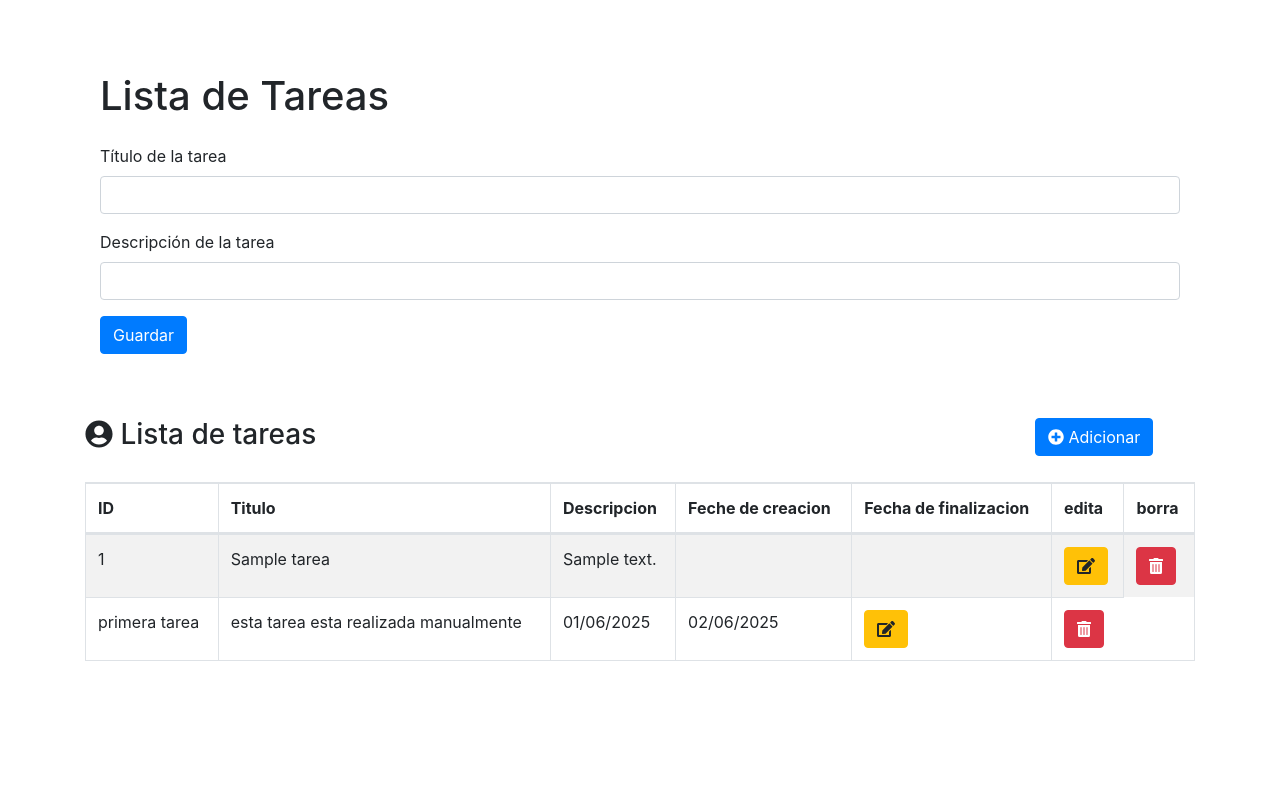
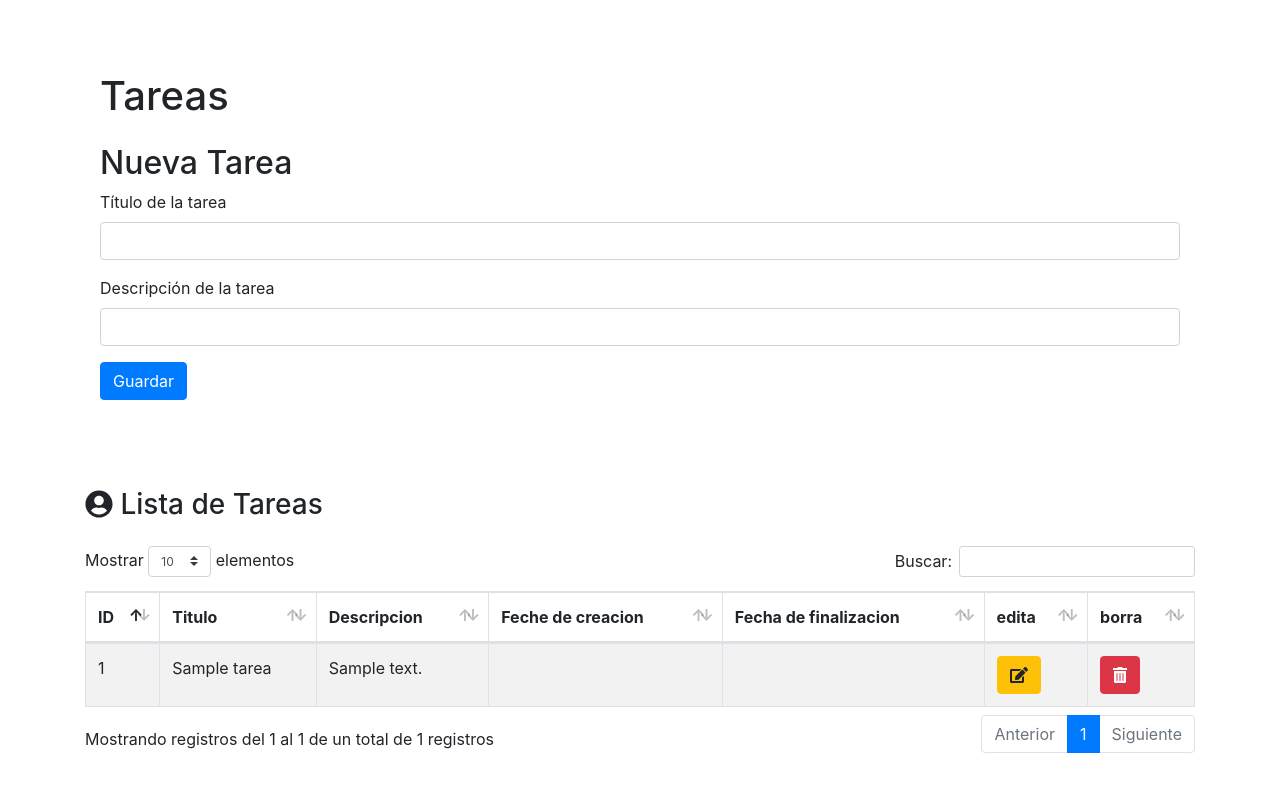
Before and after one commit to Camilo-git/toDo-php, a PHP site: page / in a window 1280 px wide. Run offline with PHP 8.4, Linux system fonts and the light colour scheme; tables that the repository leaves empty or names only in its code hold one stand-in row (values such as "Sample post"); some libraries are stand-ins or nearby versions.

Commit message:
Agregar funcionalidad para eliminar tareas y mejorar la gestión del formulario

```diff
--- a/index.php
+++ b/index.php
@@ -1,5 +1,12 @@
 <!DOCTYPE html>
 <html lang="es">
+<!-- <?php
+echo '<pre>';
+print_r($_GET);
+print_r($_POST);
+print_r($_REQUEST);
+echo '</pre>';
+?> -->
 
 <head>
     <!-- Required meta tags -->
@@ -15,21 +22,43 @@
 <body class="container my-4">
 
     <!-- creamos el formulario para crear una nueva tarea -->
-    <form class="form-group" action="task/new_task.php" method="post">
+     <!-- validamos si la accion es editar o nueva tarea -->
+      <?php
+      $accion = isset($_GET['accion']) ? $_GET['accion'] : 'Nueva Tarea';
+      if ($accion === 'Editar') {
+          $formAction = 'task/edit_task.php';
+          $buttonClass = 'btn-warning';
+          $buttonText = 'Actualizar';
+      } else {
+          $formAction = 'task/new_task.php';
+          $buttonClass = 'btn-primary';
+          $buttonText = 'Guardar';
+      }
+      ?>
+    <form class="form-group" action="<?php echo $formAction; ?>" method="post">
         <input type="hidden" name="action" value="new_task">
         <div class="container py-5">
-            <h1 class="mb-4">Lista de Tareas</h1>
-            <form id="taskForm" class="mb-4">
+            <?php
+            // Verificamos si hay una acción de edición
+            $accion = isset($_GET['accion']) ? $_GET['accion'] : 'Nueva Tarea';
+            $id = isset($_GET['id']) ? $_GET['id'] : '';
+            ?>
+            <h1 class="mb-4">Tareas</h1>
+            <!-- recibimos la accion editar o ponemos por defecto nueva tarea -->
+            <h2 id="formTitle"> <?php echo $accion . ' ' . $id;?> </h2>
+            <div class="mb-4">
                 <div class="mb-3">
+                    <input type="hidden" name="id" value="<?php echo htmlspecialchars($id); ?>">
                     <label for="titulo" class="form-label">Título de la tarea</label>
-                    <input type="text" class="form-control" id="titulo" name="titulo" required>
+                    <input type="text" class="form-control" id="titulo" name="titulo" required value="<?php echo isset($_GET['titulo']) ? htmlspecialchars($_GET['titulo']) : ''; ?>">
                 </div>
                 <div class="mb-3">
                     <label for="descripcion" class="form-label">Descripción de la tarea</label>
-                    <input type="text" class="form-control" id="descripcion" name="descripcion" required>
+                    <input type="text" class="form-control" id="descripcion" name="descripcion" required value="<?php echo isset($_GET['descripcion']) ? htmlspecialchars($_GET['descripcion']) : ''; ?>">
                 </div>
-                <button type="submit" class="btn btn-primary">Guardar</button>
-            </form>
+                <!-- evaluamos si la accion es editar o nueva tarea -->
+                <button type="submit" class="btn <?php echo $buttonClass; ?>"><?php echo $buttonText; ?></button>
+            </div>
             <ul class="list-group" id="taskList">
                 <!-- Aquí se mostrarán las tareas -->
             </ul>
@@ -42,14 +71,9 @@
     <div class="row my-3">
 
         <div class="col-10">
-            <h3><i class="fa fa-user-circle"></i> Lista de tareas</h3>
+            <h3><i class="fa fa-user-circle"></i> Lista de Tareas</h3>
         </div>
-        <div class="col-2">
-            <a href="****************" class="btn btn-primary" title="Crear un nuevo Contacto">
-                <i class="fas fa-plus-circle"></i>
-                Adicionar
-            </a>
-        </div>
+
 
     </div>
 
@@ -95,14 +119,15 @@
                             echo '<td>' . htmlspecialchars($fila['descripcion']) . '</td>';
                             echo '<td>'  .'</td>';
                             echo '<td>'  .'</td>';
-                            echo '<td><a href="task/edit_task.php?id=' . $fila['id'] . '" class="btn btn-warning" title="Editar Tarea"><i class="fas fa-edit"></i></a></td>';
-                            echo '<td><a href="task/delete_task.php?id=' . $fila['id'] . '" class="btn btn-danger" title="Borrar Tarea"><i class="fas fa-trash-alt"></i></a></td>';
+                            echo '<td><a href="index.php?accion=Editar&id=' . $fila['id'] . '&titulo=' . $fila['titulo'] . '&descripcion=' . $fila['descripcion'] . '" class="btn btn-warning" title="Editar Tarea"><i class="fas fa-edit"></i></a></td>';
+                            echo '<td><a href="task/delete_task.php?accion=eliminar&id=' . $fila['id'] . '" class="btn btn-danger" title="Borrar Tarea"><i class="fas fa-trash-alt"></i></a></td>';
                             echo '</tr>';
                         }
 
 
                      ?>
-                    <tr>
+                    <!-- <tr>
+                        <td>99 </td>
                         <td>primera tarea </td>
                         <td>esta tarea esta realizada manualmente</td>
                         <td>01/06/2025</td>
@@ -117,7 +142,7 @@
                                 <i class="fas fa-trash-alt"></i>
                             </a>
                         </td>
-                    </tr>
+                    </tr> -->
 
 
 
```
Also changed, not shown: task/delete_task.php (added, +42 -0 lines).
